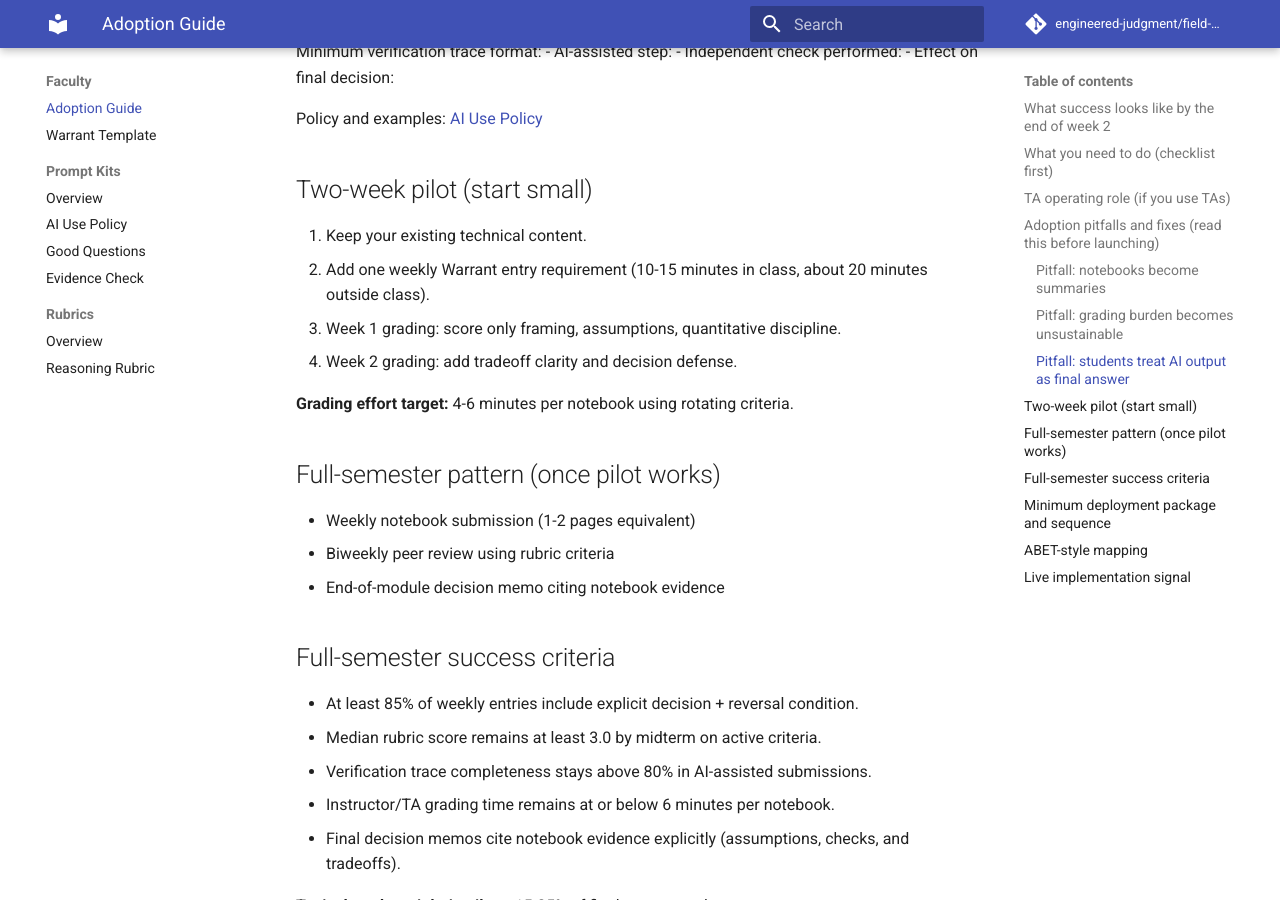
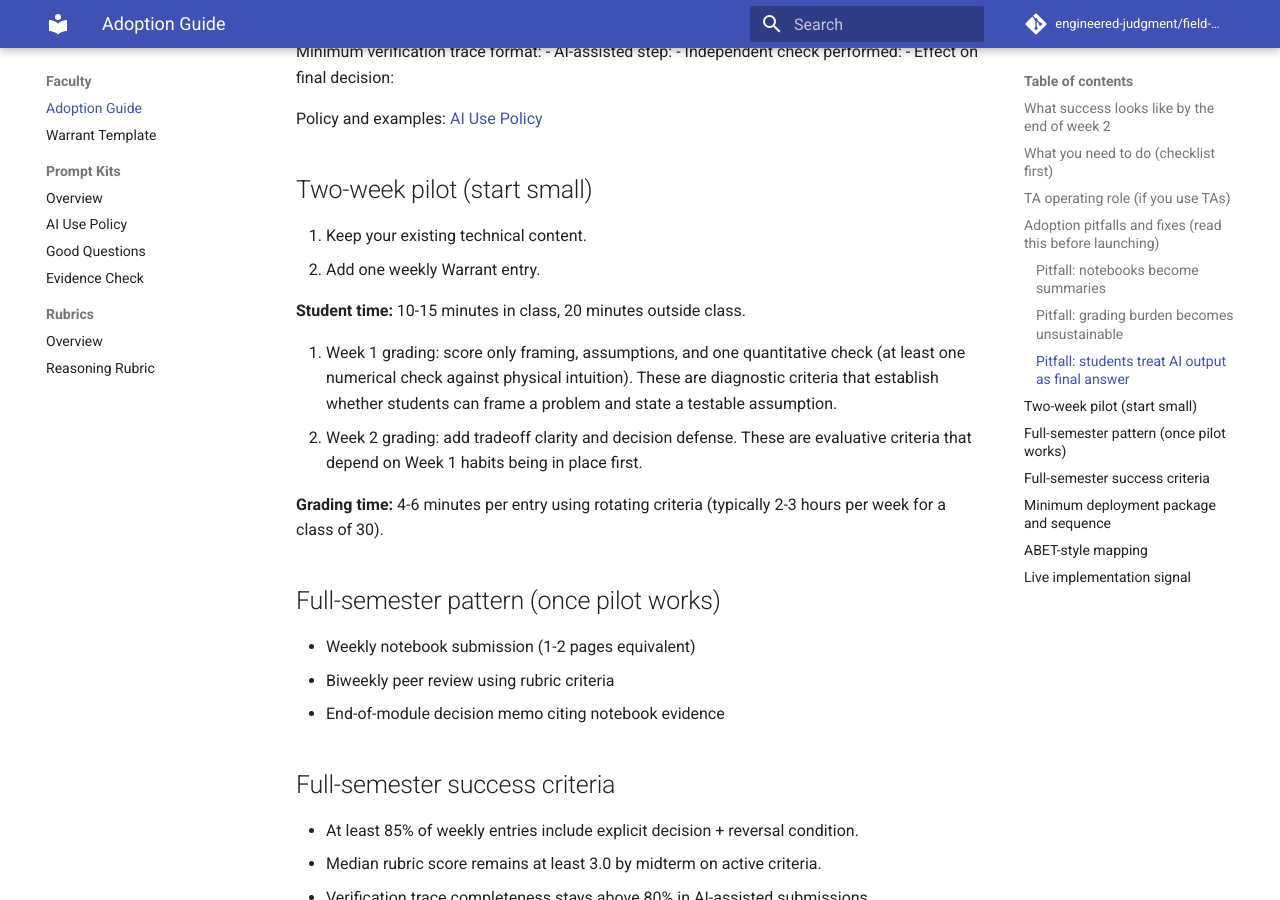
Before and after one commit to engineered-judgment/field-notes, an MkDocs documentation site: the page built from docs/faculty-adoption.md, in a window 1280 px wide and 900 px high, scrolled down 1319 px. Built offline with MkDocs 1.6.1 and Material for MkDocs 9.7.7, drawn with Linux system fonts in a browser that asks for light colours; comment, search, counter and statistics services are not loaded.

Commit message:
Clarify pilot criteria rationale and time estimates in faculty guide

```diff
--- a/docs/faculty-adoption.md
+++ b/docs/faculty-adoption.md
@@ -41,11 +41,16 @@ Policy and examples: [AI Use Policy](prompts/ai-use-policy.md)
 
 ## Two-week pilot (start small)
 1. Keep your existing technical content.
-2. Add one weekly Warrant entry requirement (10-15 minutes in class, about 20 minutes outside class).
-3. Week 1 grading: score only framing, assumptions, quantitative discipline.
+2. Add one weekly Warrant entry.
+
+**Student time:** 10-15 minutes in class, 20 minutes outside class.
+
+3. Week 1 grading: score only framing, assumptions, and one quantitative check (at least one numerical check against physical intuition).
+   These are diagnostic criteria that establish whether students can frame a problem and state a testable assumption.
 4. Week 2 grading: add tradeoff clarity and decision defense.
+   These are evaluative criteria that depend on Week 1 habits being in place first.
 
-**Grading effort target:** 4-6 minutes per notebook using rotating criteria.
+**Grading time:** 4-6 minutes per entry using rotating criteria (typically 2-3 hours per week for a class of 30).
 
 ## Full-semester pattern (once pilot works)
 - Weekly notebook submission (1-2 pages equivalent)
```
